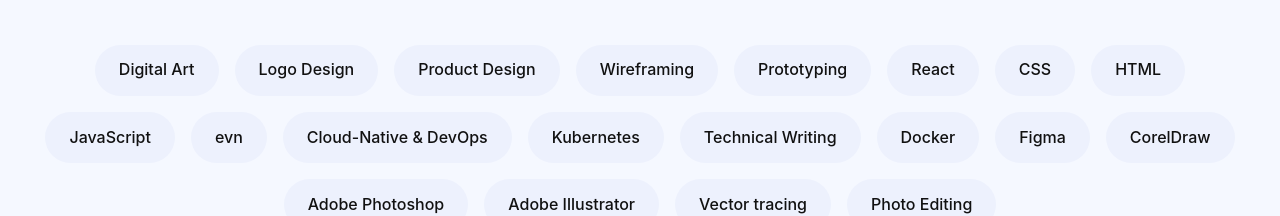
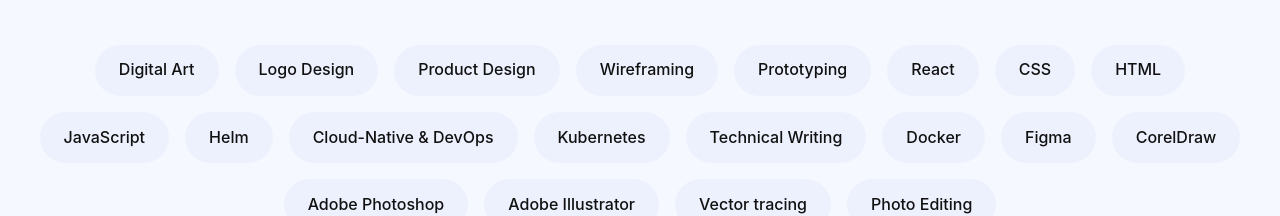
Before and after one commit to Creativeklvn/portfolio, a React (Create React App) app: page / in a window 1280 px wide. Shown: the part 2549-2765 px from the top of the page. Built offline with nearby package versions, Linux system fonts and the light colour scheme.

Commit message:
portfolio

```diff
--- a/src/App.jsx
+++ b/src/App.jsx
@@ -131,7 +131,7 @@
             <div className="skill-box">CSS</div>
             <div className="skill-box">HTML</div>
             <div className="skill-box">JavaScript</div>
-            <div className="skill-box">evn</div>
+            <div className="skill-box">Helm</div>
             <div className="skill-box">Cloud-Native & DevOps</div>
             <div className="skill-box">Kubernetes</div>
             <div className="skill-box">Technical Writing</div>
```
